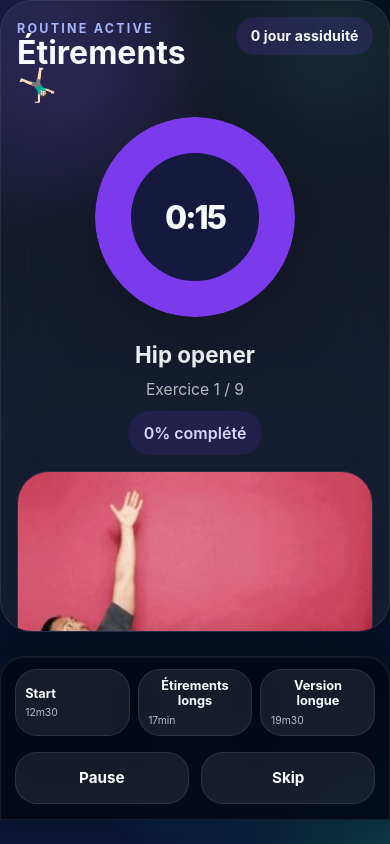
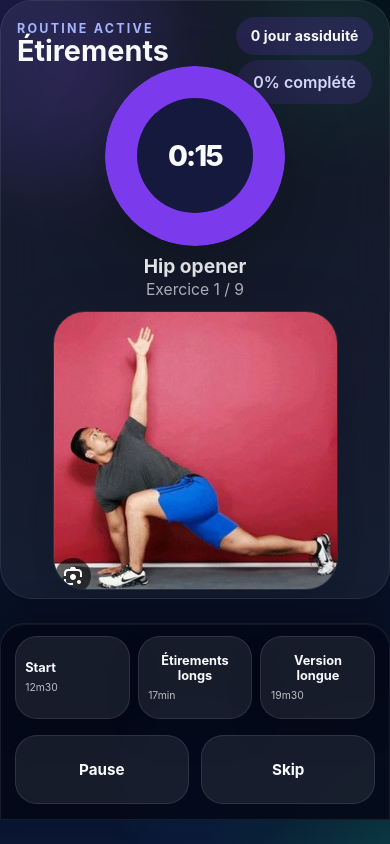
Before and after one commit to JustFS/daily-routine, a website: page index.html in a window 390 px wide. Drawn offline with Linux system fonts and the light colour scheme.

Commit message:
Layout adjustments: move progress block up 50px, meta-sub up 10px, meta-title up 8px, optimize spacing for better photo visibility

```diff
--- a/app.js
+++ b/app.js
@@ -1,7 +1,7 @@
 // ==== Données de la routine ====
 const routine = [
   {
-    name: "Étirements 🤸🏻‍♂️",
+    name: "Étirements",
     // 9min
     exercises: [
       { pic: "hip-opener", duration: 15 },
@@ -16,7 +16,7 @@ const routine = [
     ],
   },
   {
-    name: "Renforcement 💪",
+    name: "Renforcement",
     // 6min
     exercises: [
       { pic: "plank", duration: 120 },
@@ -287,9 +287,12 @@ function render() {
           <h2>${phase.name}</h2>
         </div>
 
-        <button class="attendance-chip" id="attendanceBtn" type="button" aria-label="Voir l'assiduité">
-          <span>${streaks.current} ${dayLabel(streaks.current)} assiduité</span>
-        </button>
+        <div class="hero-right">
+          <button class="attendance-chip" id="attendanceBtn" type="button" aria-label="Voir l'assiduité">
+            <span>${streaks.current} ${dayLabel(streaks.current)} assiduité</span>
+          </button>
+          <span class="phase-badge">${routineProgress}% complété</span>
+        </div>
       </div>
 
       <div class="progress-block">
@@ -300,7 +303,6 @@ function render() {
         <div class="exercise-meta">
           <div class="meta-title">${exerciseLabel}</div>
           <div class="meta-sub">Exercice ${state.exerciseIndex + 1} / ${phase.exercises.length}</div>
-          <span class="phase-badge">${routineProgress}% complété</span>
         </div>
       </div>
 
--- a/style.css
+++ b/style.css
@@ -118,12 +118,12 @@ main {
   border: 1px solid rgba(255, 255, 255, 0.08);
   backdrop-filter: blur(22px);
   box-shadow: var(--shadow);
-  padding: 2rem;
+  padding: 1rem;
 }
 
 .hero-card {
   display: grid;
-  gap: 1.75rem;
+  gap: 1rem;
 }
 
 .hero-header {
@@ -131,6 +131,13 @@ main {
   grid-template-columns: 1fr auto;
   align-items: start;
   gap: 1rem;
+}
+
+.hero-right {
+  display: flex;
+  flex-direction: column;
+  gap: 0.3rem;
+  align-items: center;
 }
 
 .hero-header > .attendance-chip {
@@ -164,7 +171,7 @@ main {
 }
 
 .hero-header h2 {
-  font-size: clamp(2.5rem, 4vw, 3.5rem);
+  font-size: clamp(2.2rem, 3.5vw, 3rem);
   line-height: 1;
 }
 
@@ -193,9 +200,10 @@ main {
 
 .progress-block {
   display: grid;
-  grid-template-columns: minmax(240px, 320px) 1fr;
-  gap: 1.5rem;
+  grid-template-columns: minmax(200px, 280px) 1fr;
+  gap: 1rem;
   align-items: center;
+  margin-top: -50px;
 }
 
 .progress-ring {
@@ -234,7 +242,7 @@ main {
 .timer-value {
   position: relative;
   z-index: 1;
-  font-size: clamp(2.75rem, 5vw, 4.5rem);
+  font-size: clamp(2.5rem, 4vw, 4rem);
   font-weight: 800;
   letter-spacing: -0.06em;
 }
@@ -246,13 +254,15 @@ main {
 }
 
 .exercise-meta .meta-title {
-  font-size: 1.9rem;
+  font-size: 1.5rem;
   font-weight: 700;
+  margin-top: -8px;
 }
 
 .exercise-meta .meta-sub {
   color: var(--text-muted);
   font-size: 0.98rem;
+  margin-top: -10px;
 }
 
 .phase-badge {
@@ -564,29 +574,29 @@ main {
     gap: 0.65rem;
   }
   .hero-card {
-    gap: 1rem;
+    gap: 0.75rem;
   }
   .hero-header {
     gap: 0.65rem;
   }
   .hero-header h2 {
-    font-size: 2rem;
+    font-size: 1.8rem;
   }
   .progress-ring {
-    width: min(200px, 100%);
+    width: min(180px, 100%);
     margin: 0 auto;
   }
   .timer-value {
-    font-size: clamp(2rem, 8vw, 2.4rem);
+    font-size: clamp(1.8rem, 7vw, 2.2rem);
     text-align: center;
   }
   .exercise-meta .meta-title {
-    font-size: 1.4rem;
+    font-size: 1.2rem;
   }
   .image-container img {
-    width: 100%;
-    max-width: 460px;
+    width: auto;
     height: auto;
+    max-width: 100%;
   }
   .preset-grid {
     grid-template-columns: repeat(3, minmax(0, 1fr));
```
